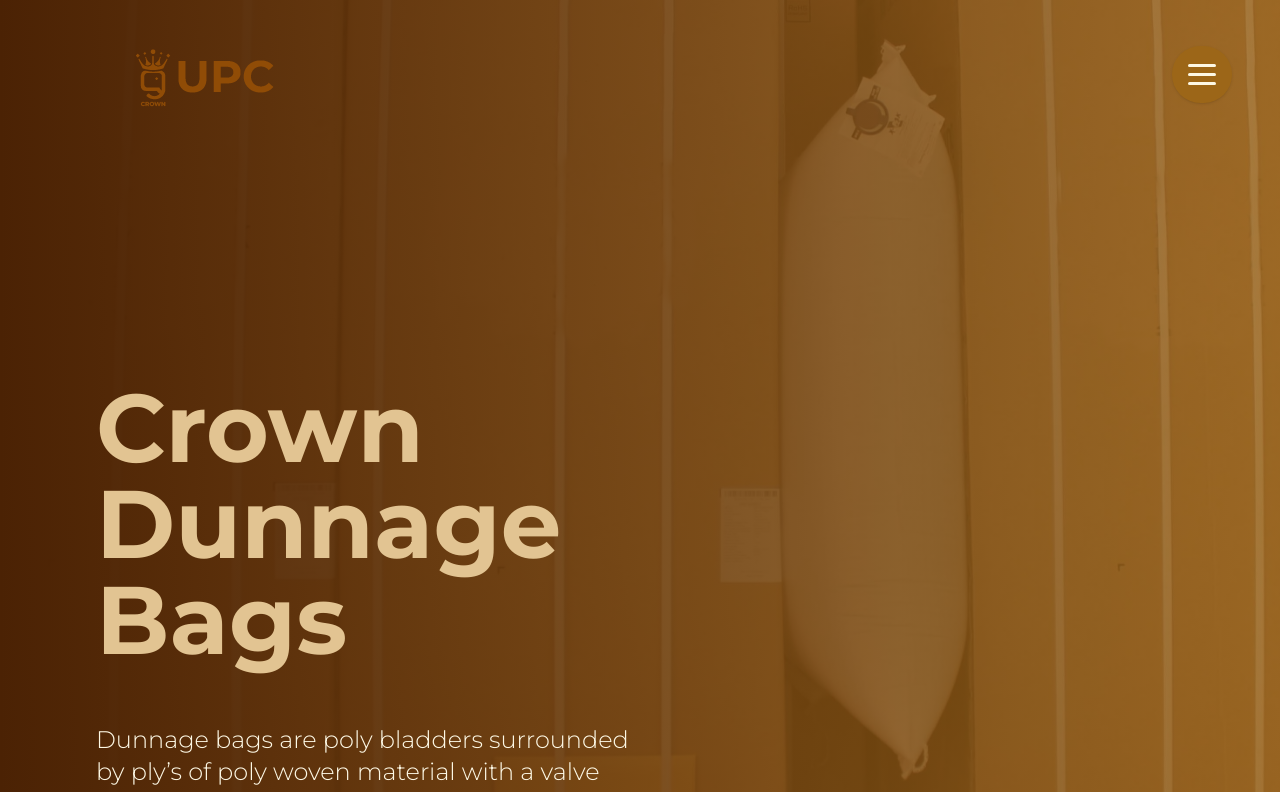
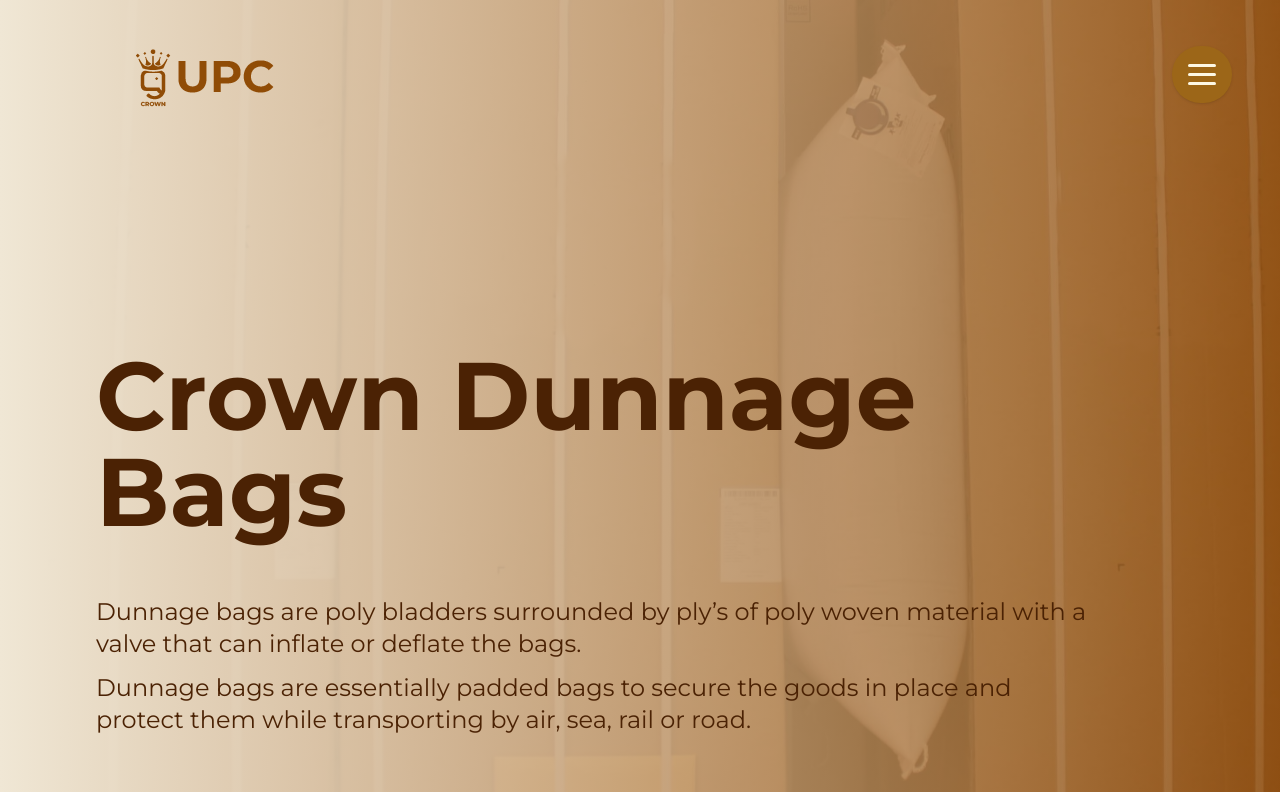
Before and after one commit to dilbackermm/upc-website, a Next.js app: page /dunnagebag in a window 1280 px wide. Shown: the top 792 px of the page. Built offline with nearby package versions, Linux system fonts and the light colour scheme.

Commit message:
fixed dunnage bag landing section

```diff
--- a/src/pages/dunnagebag.js
+++ b/src/pages/dunnagebag.js
@@ -34,26 +34,23 @@
             33vw"
       />
 
-      <main className="  flex flex-col  text-dark w-full min-h-screen
-   bg-gradient-to-r bg-top from-[#4B2204] to-[#9c6618]/80  pb-0 mb-0 lg:items-start ">
+<main className="  flex flex-col  text-dark w-full min-h-screen
+   bg-gradient-to-r bg-top from-[#F0E7D5] to-[#904C06]/80  pb-0 mb-0 lg:items-start ">
         <Navbar className='bg-transparent' />
         <Layout className=' pt-0 pb-0 items-center bg-transparent '>
-          <div className='flex flex-col lg:items-center  text-light'>
-            <div className='w-3/5 xl:w-4/5 lg:w-full'>
-              <div className="my-32 lg:hidden"></div>
-              <AnimatedText text="crown Dunnage Bags "
-                className='   pt-0 text-secondaryLight !text-8xl !text-left xl:!text-7xl lg:!text-center lg:!text-6xl md:!text-5xl sm:!text-5xl sm:pt-6' />
-              <p className='my-6 mt-12 pr-24 sm:pr-0 text-2xl xl:text-xl md:text-lg sm:text-base font-light '>Dunnage bags are poly bladders surrounded by ply’s
+          <div className='flex flex-col lg:items-center text-dark'>
+            <div className='w-3/5 2xl:w-full lg:w-full'>
+              <AnimatedText text="Crown Dunnage Bags"
+                className='   pt-36 2xl:pt-24 xl:pt-20 lg:pt-16 sm:pt-6 text-dark !text-8xl !text-left xl:!text-7xl lg:!text-center lg:!text-6xl md:!text-5xl sm:!text-5xl ' />
+              <p className='pt-12 pr-24 sm:pr-0 text-2xl xl:text-xl md:text-lg sm:text-base  '>
+              Dunnage bags are poly bladders surrounded by ply’s
                 of poly woven material with a valve that can inflate or deflate the bags.</p>
-              <p className='my-6  pr-24 sm:pr-0 text-2xl xl:text-xl md:text-lg sm:text-base font-light '>Dunnage bags are essentially padded bags to secure the
+              <p className='pt-3 pr-24 sm:pr-0 text-2xl xl:text-xl md:text-lg sm:text-base  '>
+              Dunnage bags are essentially padded bags to secure the
                 goods in place and protect them while transporting by air, sea, rail or road.</p>
             </div>
-
           </div>
-          <div className="w-2/5 xl:w-1/5"></div>
-
         </Layout>
-
       </main>
       <DunnageContent />
       <DunnageBenefits />
@@ -64,5 +61,3 @@
 }
 
 export default dunnagebag
-
-{/*  */ }
```
